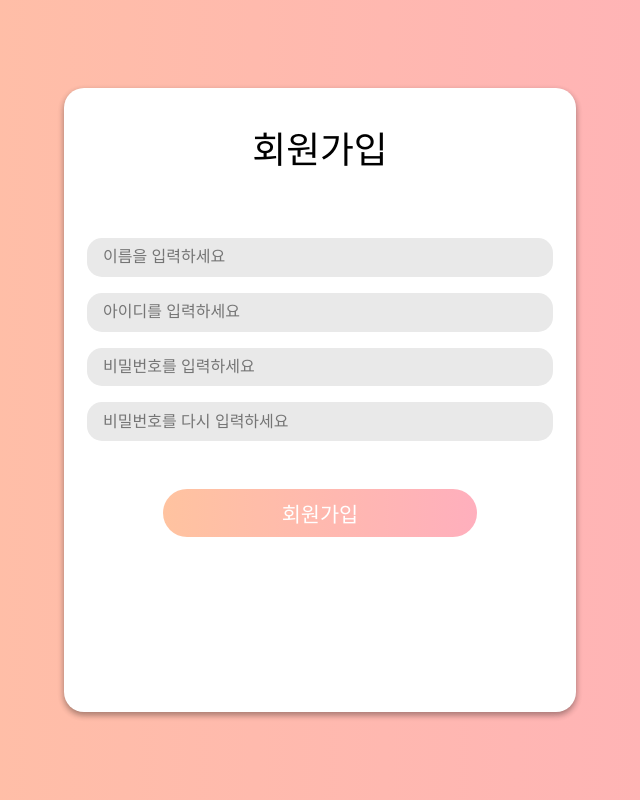
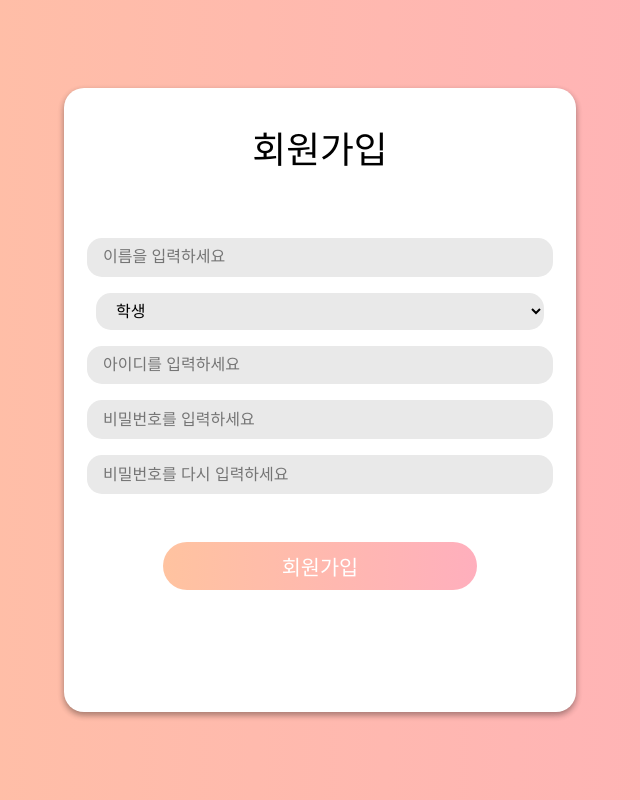
Before and after one commit to uhmseohun/cameleon-front, a Vue app: page /auth/join in a window 1280 px wide. Shown: the whole page, without its empty margins (320-960 px from the left). Built offline with nearby package versions, Linux system fonts and the light colour scheme; what vue-swal would draw is missing.

Commit message:
feat: add user type

```diff
--- a/src/views/Join.vue
+++ b/src/views/Join.vue
@@ -5,6 +5,7 @@ export default {
     return {
       form: {
         name: '',
+        type: 's',
         id: '',
         password: '',
         repassword: ''
@@ -39,6 +40,13 @@ export default {
         class="input__text home__form-item"
         placeholder="이름을 입력하세요"
       >
+      <select
+        v-model="form.type"
+        class="input__text home__form-item"
+      >
+        <option value="s">학생</option>
+        <option value="t">교사</option>
+      </select>
       <input
         v-model="form.id"
         class="input__text home__form-item"
```
